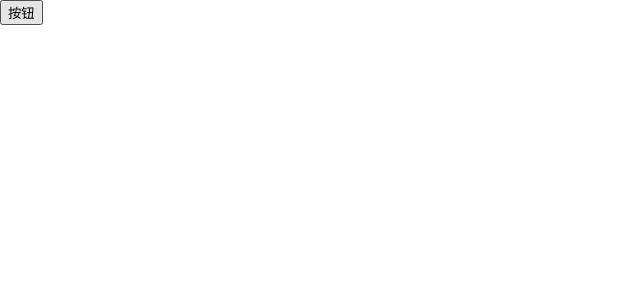
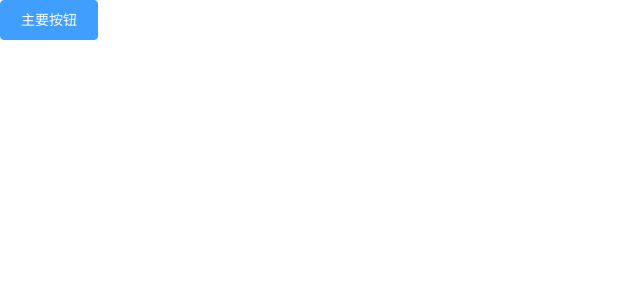
Before and after one commit to FlatShoe/vue2-repo-template, a Vue app: page / in a window 1280 px wide. Shown: the top 300 px of the page, without its empty margins (0-640 px from the left). Built offline with nearby package versions, Linux system fonts and the light colour scheme.

Commit message:
按需引入element-ui

```diff
--- a/package.json
+++ b/package.json
@@ -45,6 +45,7 @@
     "webpack-merge": "^5.8.0"
   },
   "dependencies": {
+    "element-ui": "^2.15.8",
     "vue": "2.6.14",
     "vue-router": "^3.5.1",
     "vue-template-compiler": "2.6.14",
--- a/src/main.js
+++ b/src/main.js
@@ -3,6 +3,8 @@ import App from './App.vue'
 import router from './router'
 import store from './store'
 import './assets/style/index.scss'
+import 'element-ui/lib/theme-chalk/index.css'
+import './plugins/element.js'
 
 Vue.config.productionTip = false
 
--- /dev/null
+++ b/src/plugins/element.js
@@ -0,0 +1,6 @@
+import Vue from 'vue'
+import {
+  Button
+} from 'element-ui'
+
+Vue.use(Button)
--- a/src/views/Home.vue
+++ b/src/views/Home.vue
@@ -1,7 +1,6 @@
 <template>
   <div class="home">
-
-    <button @click="test">按钮</button>
+    <el-button type="primary">主要按钮</el-button>
   </div>
 </template>
 <script>
```
Also changed, not shown: 1 other file (tests, documents, lock files or other folders).
